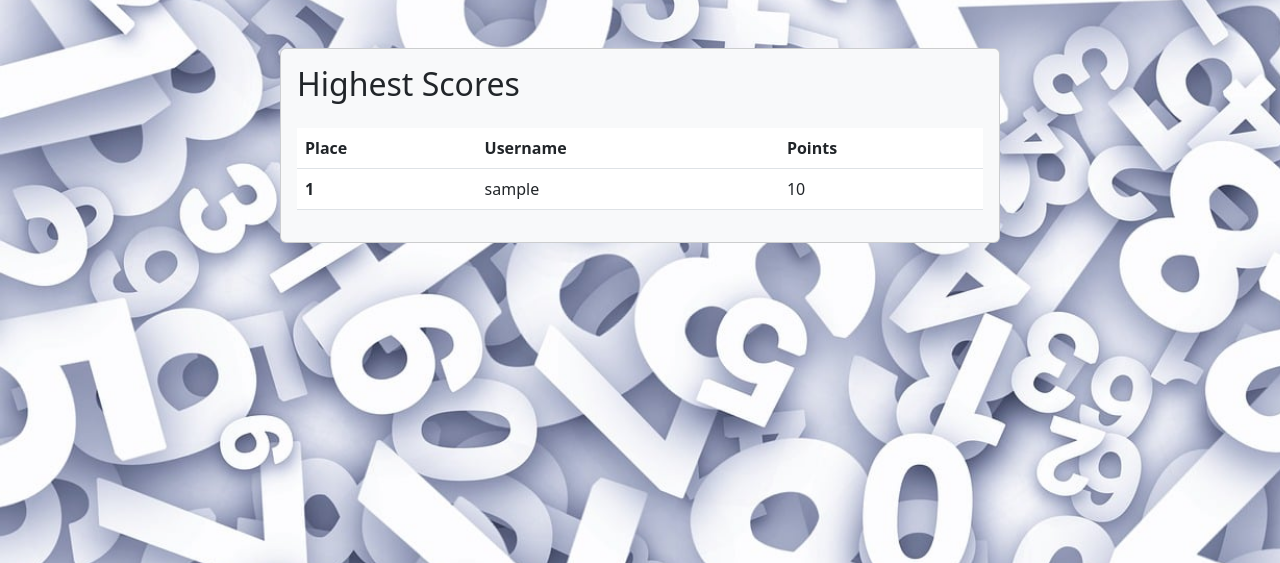
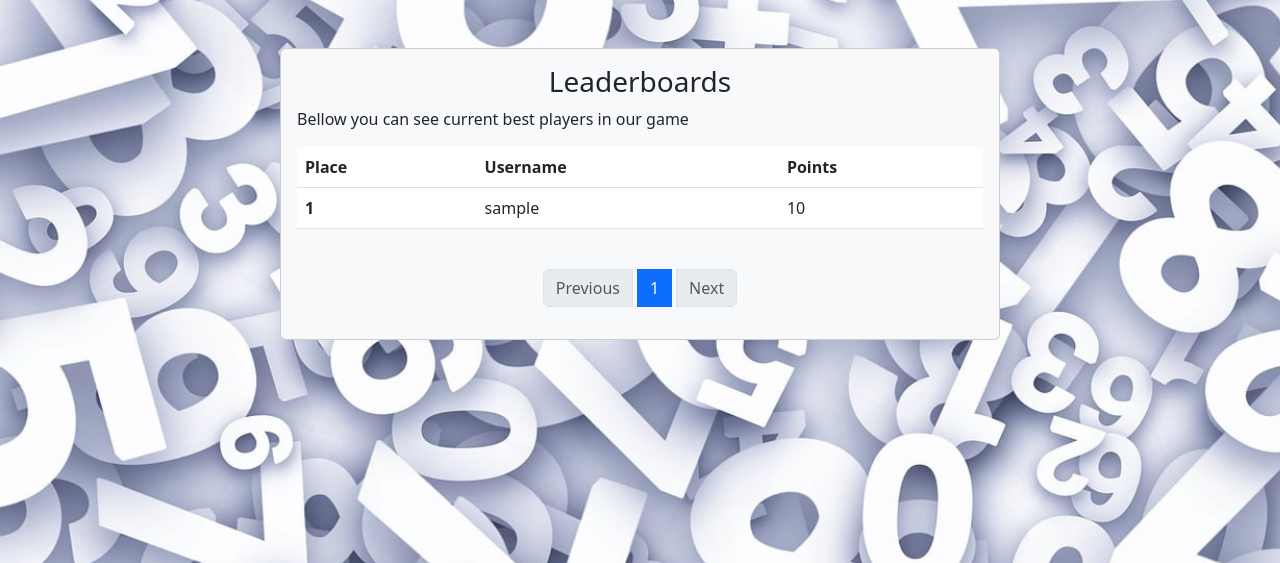
Before and after one commit to Kowal1996/Digit_Dash, a Django app: page /lottoGames/leaderboards/ in a window 1280 px wide. Shown: the part 59-622 px from the top of the page. Run offline with Django 4.2, Linux system fonts and the light colour scheme; tables that the repository leaves empty hold one stand-in row (values such as "Sample post").

Commit message:
added leaderboard css

```diff
--- a/lottoGames/templates/leaderboard.html
+++ b/lottoGames/templates/leaderboard.html
@@ -6,7 +6,8 @@
         <div class="col-md-8 offset-md-2">
             <div class="card bg-light">
                 <div class="card-body">
-                    <h2 class="mb-4">Highest Scores</h2>
+                    <h3 class="mb-2 centered-text">Leaderboards</h3>
+                    <p>Bellow you can see current best players in our game</p>
                     <table class="table">
                         <thead>
                             <tr>
@@ -16,15 +17,32 @@
                             </tr>
                         </thead>
                         <tbody>
-                            {% for score in highest_score %}
+                            {% for record in records_on_page %}
                                 <tr>
-                                    <th scope="row">{{ forloop.counter }}</th>
-                                    <td>{{ score.owner }}</td>
-                                    <td>{{ score.account_balance }}</td>
+                                    <th scope="row">{{record.place}}</th>
+                                    <td>{{ record.owner }}</td>
+                                    <td>{{ record.account_balance }}</td>
                                 </tr>
                             {% endfor %}
                         </tbody>
                     </table>
+                    <div class="pagination justify-content-center">
+                        <ul class="pagination">
+                            <li class="page-item {% if not records_on_page.has_previous %} disabled {% endif %}">
+                                <a class="page-link" href="{% if records_on_page.has_previous %}?page={{ records_on_page.previous_page_number }}{% endif %}">Previous</a>
+                            </li>
+                            {% for page_num in records_on_page.paginator.page_range %}
+                                {% if records_on_page.number == page_num or records_on_page.number|add:-1 == page_num or records_on_page.number|add:1 == page_num %}
+                                    <li class="page-item {% if records_on_page.number == page_num %} active {% endif %}">
+                                        <a class="page-link" href="?page={{ page_num }}">{{ page_num }}</a>
+                                    </li>
+                                {% endif %}
+                            {% endfor %}
+                            <li class="page-item {% if not records_on_page.has_next %} disabled {% endif %}">
+                                <a class="page-link" href="{% if records_on_page.has_next %}?page={{ records_on_page.next_page_number }}{% endif %}">Next</a>
+                            </li>
+                        </ul>
+                    </div>
                 </div>
             </div>
         </div>
--- a/lottoGames/views.py
+++ b/lottoGames/views.py
@@ -127,7 +127,19 @@ def gameOneOutOfTwenty(request):
 def leaderboard(request):
     if request.method == 'GET':
         highest_score = Profile.objects.order_by('-account_balance')
-        return render(request,'leaderboard.html', {'highest_score':highest_score})
+        paginator = Paginator(highest_score,5)
+        page=request.GET.get('page')
+        try:
+            records_on_page = paginator.page(page)
+        except PageNotAnInteger:
+            records_on_page = paginator.page(1)
+        except EmptyPage:
+            records_on_page = paginator.page(paginator.num_pages)
+        start_index = (records_on_page.number - 1) * paginator.per_page + 1
+        for record in records_on_page:
+            record.place = start_index
+            start_index += 1
+        return render(request,'leaderboard.html', {'records_on_page':records_on_page, 'page':page})
 
 
 @login_required
--- a/static/css/styles.css
+++ b/static/css/styles.css
@@ -20,15 +20,25 @@ body {
 	margin: 20px;
 }
 
-.mycard {
-    background-color: rgba(255, 255, 255, 0.85);
-}
-
 
 .centered-text{
 	text-align: center;
 }
 
+.centered-item {
+	align-items: center;
+}
+
 .login-button {
 	margin-top: 20px;
 }
+
+.pagination {
+    margin-top: 20px;
+    text-align: center;
+}
+
+.pagination a {
+    display: inline-block;
+    margin: 0 5px;
+}
```
